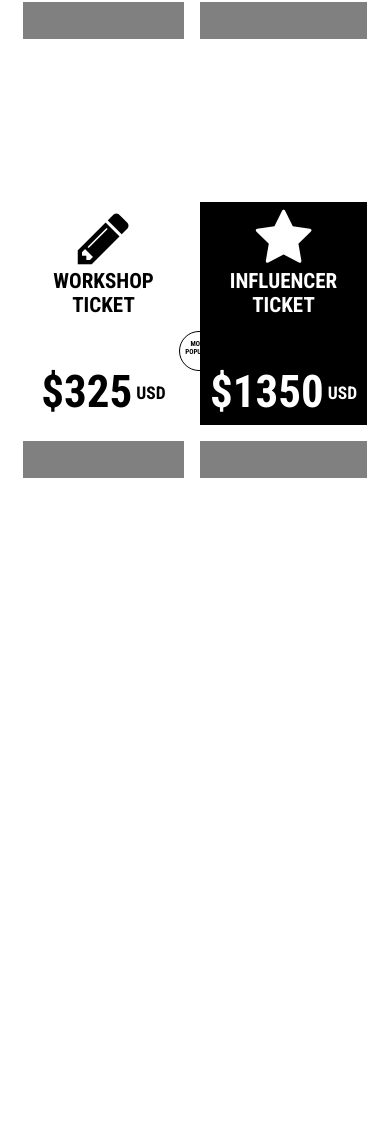
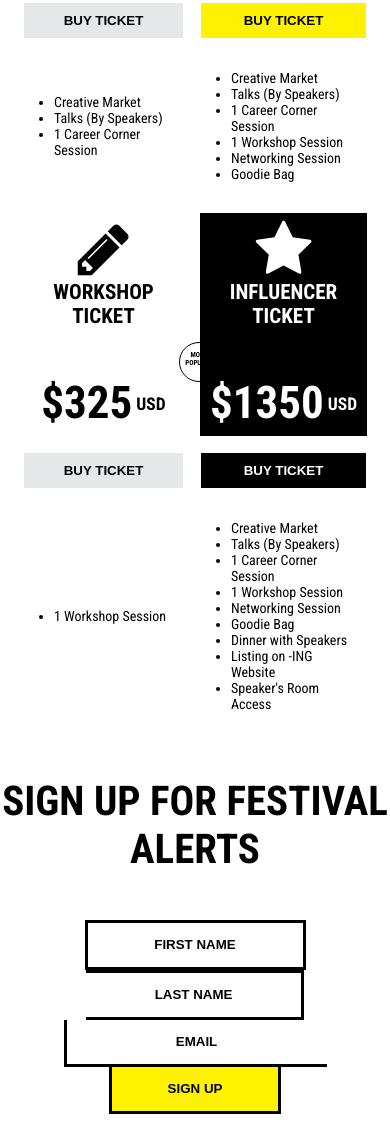
Before and after one commit to jluish/Test01, a plain HTML site: page index.html in a window 390 px wide. Shown: the part 410-1549 px from the top of the page. Before the commit the page ends 1058 px from the top, so only its background shows below. Drawn offline with Linux system fonts and the light colour scheme.

Commit message:
mobile structure

```diff
--- a/css/style.css
+++ b/css/style.css
@@ -82,12 +82,62 @@ main table th{
 .buyBtn{
     height:35px;
     width: 207px;
-    background-color: gray;
 }
 .featInfo{
     height: 129px;
     width: 207px;
     background-color: white;
+}
+.buyBtn button{
+    border:none;
+    width:100%;
+    height: 100%;
+    font-weight: bold;
+}
+ul{
+    left:-10px;
+    position: relative;
+    text-align: left;
+    font-weight: lighter;
+    font-size: 14px;
+}
+/*footer shtuffz*/
+footer{
+    width: 100%;
+    text-align: center;
+    height: 260px;
+}
+footer h1{
+    display: block;
+    font-size: 41px;
+}
+footer nav{
+    display: inline-table;
+    padding-bottom: 25px;
+}
+.alertInput{
+    border: 3px solid black;
+    font-weight: bold;
+    text-align: center;
+    height: 42px;
+    -webkit-text-fill-color: black;
+}
+#btnAlert{
+    height: 47px;
+    width: 172px;
+    border-top: none;
+}
+#firstName{
+    width: 211px;
+}
+#lastName{
+    width:211px;
+    border-left: none;
+}
+#eMail{
+    width: 256px;
+    border-top: none;
+    border-right: none;
 }
 /*colorz!*/
 .Gray{
--- a/index.html
+++ b/index.html
@@ -32,12 +32,27 @@
                 </th>
             </tr>
             <tr>
-                <th class="buyBtn"></th>
-                <th class="buyBtn"></th>
+                <th class="buyBtn"><button class="Gray"><label class="mobile">BUY TICKET</label></button></th>
+                <th class="buyBtn"><button class="Yellow"><label class="mobile">BUY TICKET</label></button></th>
             </tr>
             <tr>
-                <th class="featInfo"></th>
-                <th class="featInfo"></th>
+                <th class="featInfo">
+                    <ul>
+                        <li>Creative Market</li>
+                        <li>Talks (By Speakers)</li>
+                        <li>1 Career Corner Session</li>
+                    </ul>
+                </th>
+                <th class="featInfo">
+                    <ul>
+                        <li>Creative Market</li>
+                        <li>Talks (By Speakers)</li>
+                        <li>1 Career Corner Session</li>
+                        <li>1 Workshop Session</li>
+                        <li>Networking Session</li>
+                        <li>Goodie Bag</li>
+                    </ul>
+                </th>
             </tr>
             <tr>
                 <th class="ticketInfo White">
@@ -57,14 +72,42 @@
                 </th>
             </tr>
             <tr>
-                <th class="buyBtn"></th>
-                <th class="buyBtn"></th>
+                <th class="buyBtn">
+                    <button class="Gray"><label class="mobile">BUY TICKET</label></button>
+                </th>
+                <th class="buyBtn">
+                    <button class="Black"><label class="mobile">BUY TICKET</label></button>
+                </th>
             </tr>
             <tr>
-                <th class="featInfo"></th>
-                <th class="featInfo"></th>
+                <th class="featInfo">
+                    <ul>
+                        <li>1 Workshop Session</li>
+                    </ul>
+                </th>
+                <th class="featInfo">
+                    <ul>
+                        <li>Creative Market</li>
+                        <li>Talks (By Speakers)</li>
+                        <li>1 Career Corner Session</li>
+                        <li>1 Workshop Session</li>
+                        <li>Networking Session</li>
+                        <li>Goodie Bag</li>
+                        <li>Dinner with Speakers</li>
+                        <li>Listing on -ING Website</li>
+                        <li>Speaker's Room Access</li>
+                    </ul>
+                </th>
             </tr>
         </table>
     </main>
+    <footer>
+        <h1>SIGN UP FOR FESTIVAL ALERTS</h1></br>
+        <nav>
+            <input type="text" id="firstName" placeholder="FIRST NAME" class="alertInput White"/>
+            <input type="text" id="lastName" placeholder="LAST NAME" class="alertInput"/>
+            <input type="text" id="eMail" placeholder="EMAIL" class="alertInput"/>
+            <button type="submit" id="btnAlert" class="alertInput Yellow">SIGN UP</button>
+    </footer>
 </body>
 </html>
```
